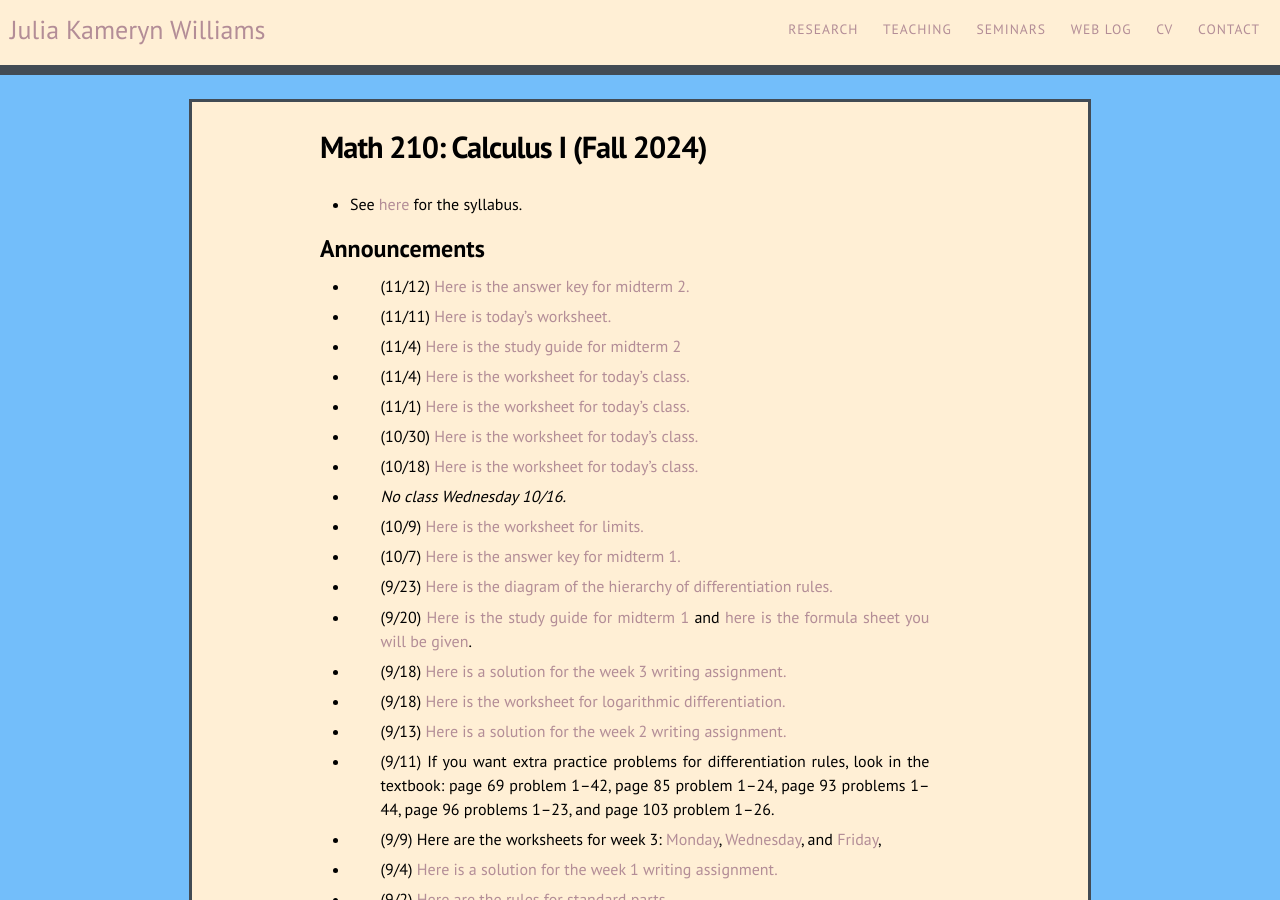
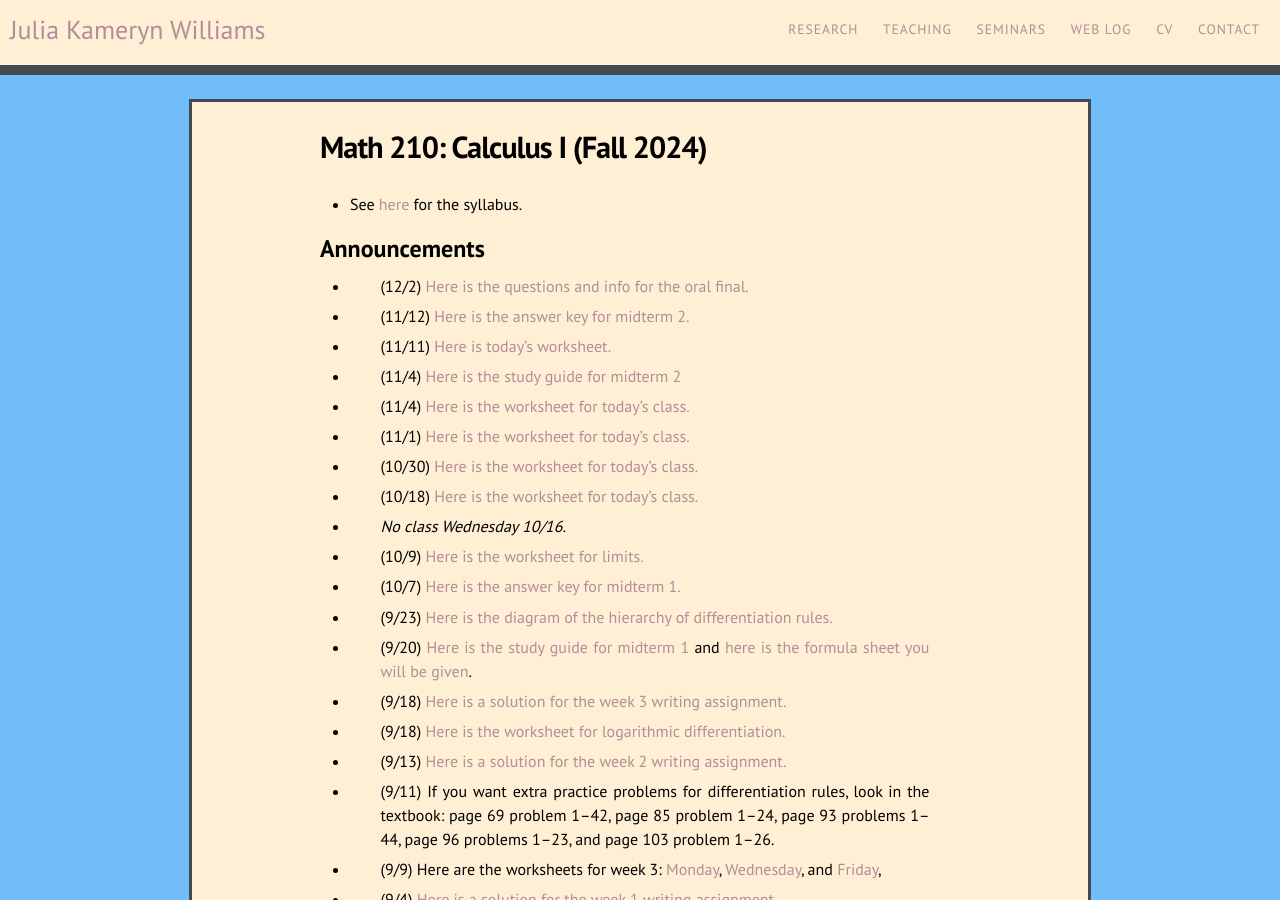
Before and after one commit to kamerynjw/kamerynjw.github.io, a Jekyll site: the page built from teaching/2024/math210.md, in a window 1280 px wide and 900 px high. Built offline with Jekyll 4.4.1, drawn with Linux system fonts in a browser that asks for light colours; nearby versions of some CDN libraries; formulas are drawn with MathJax 3.

Commit message:
added oral final

```diff
--- a/teaching/2024/math210.md
+++ b/teaching/2024/math210.md
@@ -9,6 +9,8 @@ permalink: /teaching/2024/math210/
 
 Announcements
 -------------
+
+* (12/2) [Here is the questions and info for the oral final.]({{ page.url }}final.pdf)
 
 * (11/12) [Here is the answer key for midterm 2.]({{ page.url }}e2answers.pdf)
 
```
Also changed, not shown: 1 other file.
